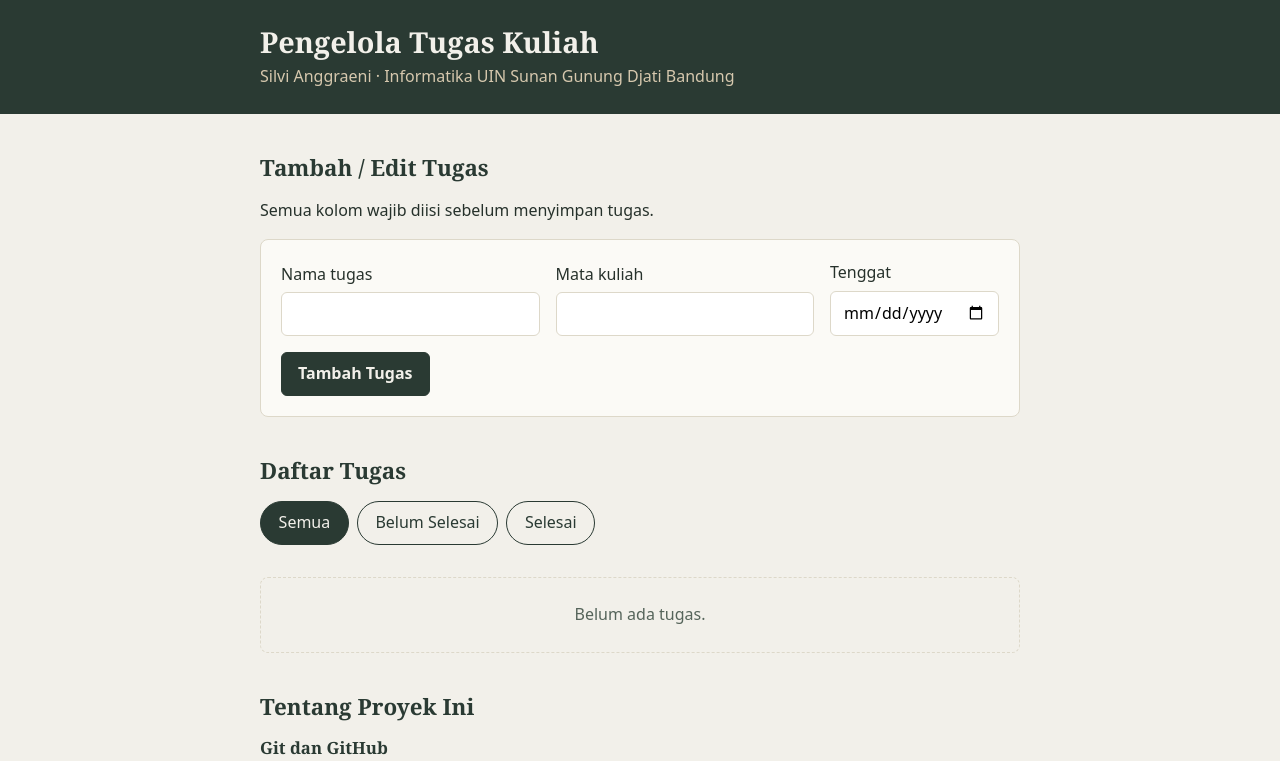
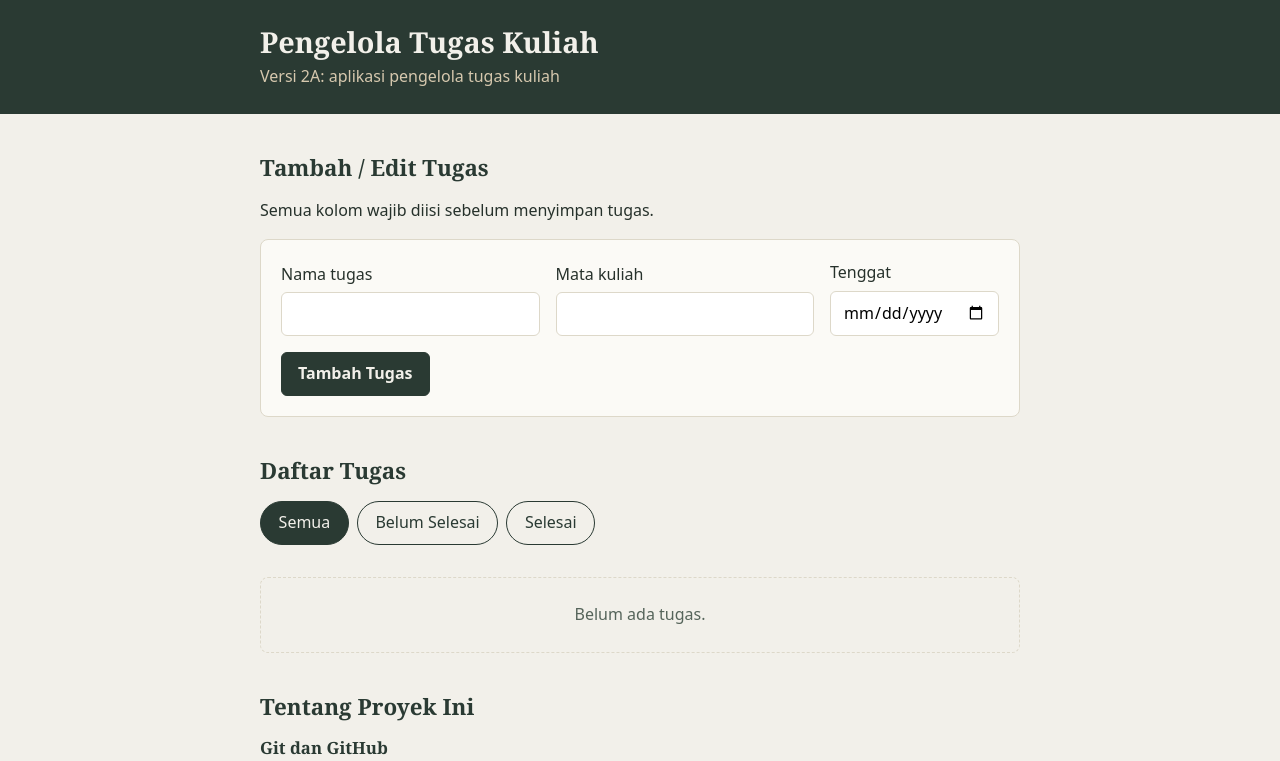
Before and after one commit to anggraenisilvi413-sudo/tugas-manager, a website built with Vite: page index.html in a window 1280 px wide. Shown: the top 761 px of the page. Built offline with nearby package versions, Linux system fonts and the light colour scheme.

Commit message:
Ubah teks header (A2)

```diff
--- a/index.html
+++ b/index.html
@@ -10,7 +10,7 @@
   <header class="header">
     <div class="wadah">
       <h1 id="nama-app">Pengelola Tugas Kuliah</h1>
-      <p>Silvi Anggraeni &middot; Informatika UIN Sunan Gunung Djati Bandung</p>
+      <p>Versi 2A: aplikasi pengelola tugas kuliah</p>
     </div>
   </header>
 
```
